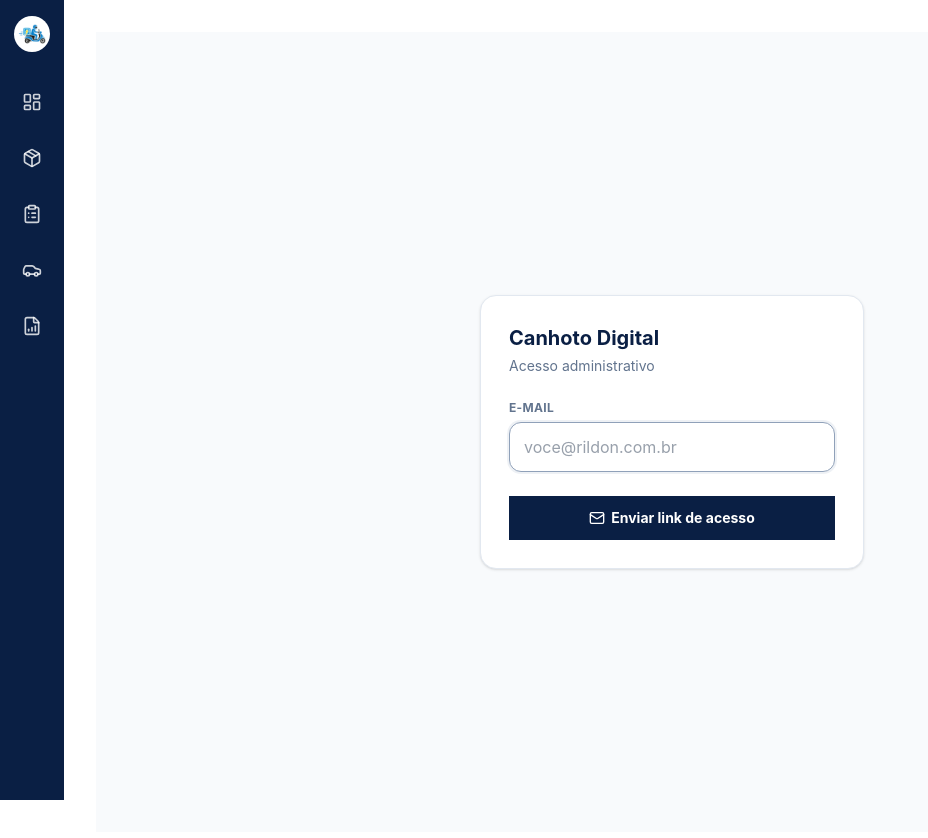
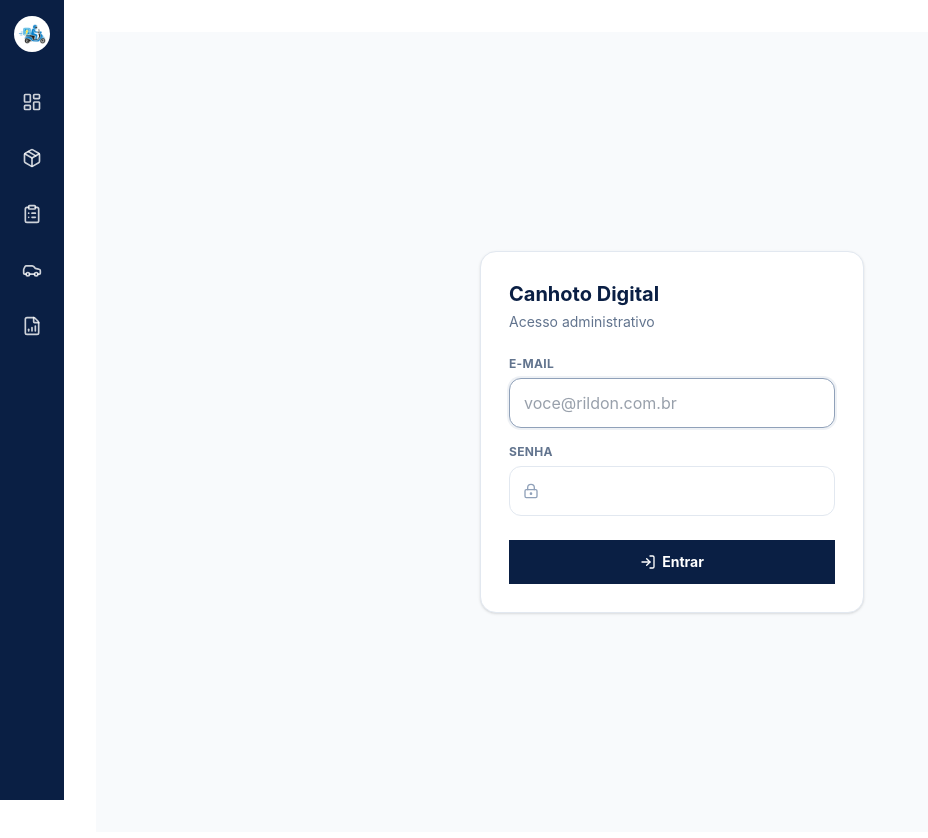
Before and after one commit to hicksonmartinsmenezes-jpg/Canhoto---Digital, a Next.js app in the folder frontend/: page /login in a window 1280 px wide. Shown: the top 838 px of the page, without its empty margins (0-928 px from the left). Built offline with nearby package versions, Linux system fonts and the light colour scheme.

Commit message:
feat: adaptar tela de login para senha

```diff
--- a/frontend/src/app/login/login-form.tsx
+++ b/frontend/src/app/login/login-form.tsx
@@ -1,8 +1,8 @@
 "use client";
 
 import { useState, useTransition } from "react";
-import { Loader2, Mail } from "lucide-react";
-import { enviarLinkLogin } from "./actions";
+import { Loader2, LockKeyhole, LogIn } from "lucide-react";
+import { entrarAdmin } from "./actions";
 
 type LoginFormProps = {
   initialError: string | null;
@@ -10,21 +10,28 @@ type LoginFormProps = {
 
 export default function LoginForm({ initialError }: LoginFormProps) {
   const [email, setEmail] = useState("");
+  const [senha, setSenha] = useState("");
   const [erro, setErro] = useState<string | null>(initialError);
-  const [enviado, setEnviado] = useState(false);
   const [pending, startTransition] = useTransition();
 
-  function enviarLink() {
+  function entrar() {
     if (!email.trim()) {
       setErro("Informe seu e-mail.");
+      return;
+    }
+    if (!senha) {
+      setErro("Informe sua senha.");
       return;
     }
 
     setErro(null);
     startTransition(async () => {
-      const resultado = await enviarLinkLogin(email);
-      if (resultado.ok) setEnviado(true);
-      else setErro(resultado.error ?? "Não foi possível enviar o link de acesso.");
+      const resultado = await entrarAdmin(email, senha);
+      if (resultado.ok) {
+        window.location.assign("/");
+        return;
+      }
+      setErro(resultado.error ?? "Não foi possível entrar.");
     });
   }
 
@@ -34,13 +41,6 @@ export default function LoginForm({ initialError }: LoginFormProps) {
         <h1 className="text-xl font-bold text-[#0A1F44]">Canhoto Digital</h1>
         <p className="mt-1 text-sm text-slate-500">Acesso administrativo</p>
 
-        {enviado ? (
-          <div className="mt-6 rounded-xl border border-slate-200 bg-slate-50 px-4 py-4 text-sm text-slate-600">
-            Enviamos um link de acesso para <strong>{email.trim()}</strong>. Confira sua caixa
-            de entrada (e o spam) e clique no link para entrar.
-          </div>
-        ) : (
-          <>
         <div className="mt-6">
           <label className="mb-1.5 block text-xs font-bold uppercase tracking-wide text-slate-500">
             E-mail
@@ -53,10 +53,26 @@ export default function LoginForm({ initialError }: LoginFormProps) {
             className="w-full rounded-xl border border-slate-200 bg-white px-3.5 py-3 text-base text-slate-700 outline-none focus:border-slate-400 focus:ring-2 focus:ring-slate-400/15"
             value={email}
             onChange={(e) => setEmail(e.target.value)}
+          />
+        </div>
+
+        <div className="mt-4">
+          <label className="mb-1.5 block text-xs font-bold uppercase tracking-wide text-slate-500">
+            Senha
+          </label>
+          <div className="relative">
+            <LockKeyhole className="pointer-events-none absolute left-3.5 top-1/2 size-4 -translate-y-1/2 text-slate-400" />
+            <input
+              type="password"
+              autoComplete="current-password"
+              className="w-full rounded-xl border border-slate-200 bg-white py-3 pl-10 pr-3.5 text-base text-slate-700 outline-none focus:border-slate-400 focus:ring-2 focus:ring-slate-400/15"
+              value={senha}
+              onChange={(e) => setSenha(e.target.value)}
               onKeyDown={(e) => {
-                  if (e.key === "Enter") enviarLink();
+                if (e.key === "Enter") entrar();
               }}
             />
+          </div>
         </div>
 
         {erro && (
@@ -68,23 +84,21 @@ export default function LoginForm({ initialError }: LoginFormProps) {
         <button
           type="button"
           disabled={pending}
-              onClick={enviarLink}
+          onClick={entrar}
           className="mt-6 inline-flex w-full items-center justify-center gap-1.5 bg-[#0A1F44] px-5 py-3 text-sm font-bold text-white transition-[transform,background-color] duration-150 hover:bg-[#0A1F44]/90 active:scale-[0.97] disabled:cursor-not-allowed disabled:opacity-60 disabled:active:scale-100"
         >
           {pending ? (
             <>
               <Loader2 className="size-4 animate-spin" />
-                  Enviando...
+              Entrando...
             </>
           ) : (
             <>
-                  <Mail className="size-4" />
-                  Enviar link de acesso
+              <LogIn className="size-4" />
+              Entrar
             </>
           )}
         </button>
-          </>
-        )}
       </div>
     </div>
   );
```
Lines whose indentation alone changed are shown as unchanged.
